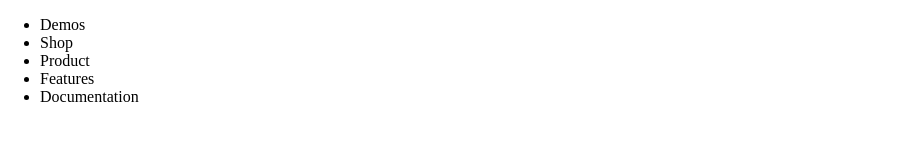
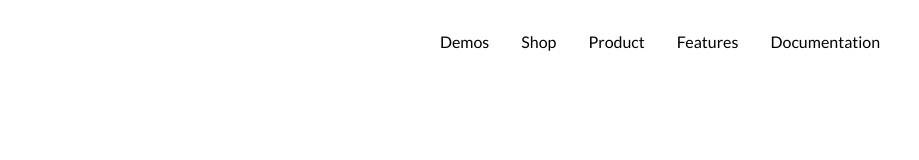
Before and after one commit to AinhoaMaya/examen-webcomponents, a website built with Vite: page front/index.html in a window 1280 px wide. Shown: the whole page, without its empty margins (0-919 px from the left). Built offline with nearby package versions, Linux system fonts and the light colour scheme.

Commit message:
Se crea el componente "menu"

```diff
--- a/front/index.html
+++ b/front/index.html
@@ -6,6 +6,9 @@
   <title>Examen Webcomponents</title>
   <link rel="stylesheet" href="style/app.css">
   <script type="module" src="/src/index.js"></script>
+  <link rel="preconnect" href="https://fonts.googleapis.com">
+  <link rel="preconnect" href="https://fonts.gstatic.com" crossorigin>
+  <link href="https://fonts.googleapis.com/css2?family=Lato:ital,wght@0,100;0,300;0,400;0,700;0,900;1,100;1,300;1,400;1,700;1,900&display=swap" rel="stylesheet">
 </head>
 <body>
   <menu-component></menu-component>
--- a/front/src/components/logo.js
+++ b/front/src/components/logo.js
@@ -17,6 +17,8 @@ class Logo extends HTMLElement {
 
 
     `
+
+
   }
 }
 
--- a/front/src/components/menu.js
+++ b/front/src/components/menu.js
@@ -12,11 +12,19 @@ class Menu extends HTMLElement {
     this.shadow.innerHTML =
       /* html */`
       <style>
+        ul, li{
+          list-style-type: none;
+        }
 
+        .menu{
+          display: flex;
+          gap: 2rem;
+          justify-content: center;
+        }
       </style>
 
       <nav>
-        <ul>
+        <ul class="menu">
           <li>Demos</li>
           <li>Shop</li>
           <li>Product</li>
@@ -25,6 +33,8 @@ class Menu extends HTMLElement {
         </ul>
       </nav>
 
+
+
     `
   }
 }
--- a/front/style/app.css
+++ b/front/style/app.css
@@ -2,4 +2,10 @@
   margin: 0;
   padding: 0;
   box-sizing: border-box;
+  font-family: "Lato", sans-serif;
 }
+
+body{
+  height: 100vh;
+  padding: 1rem;
+}
```
Also changed, not shown: front/package.json (renamed from package.json), front/vite.config.js (renamed from vite.config.js), 2 other files.
